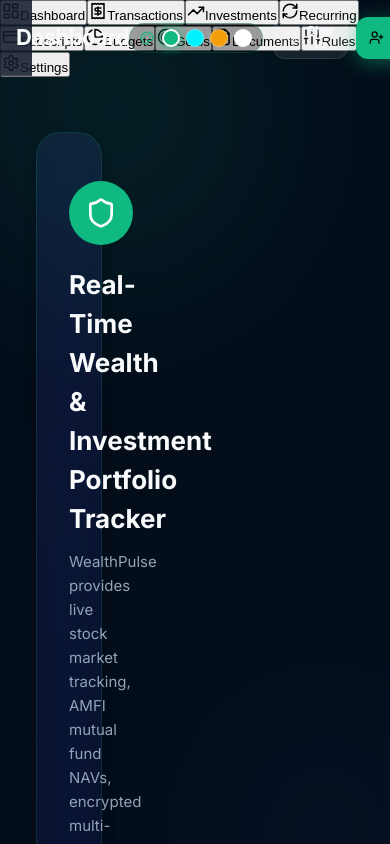
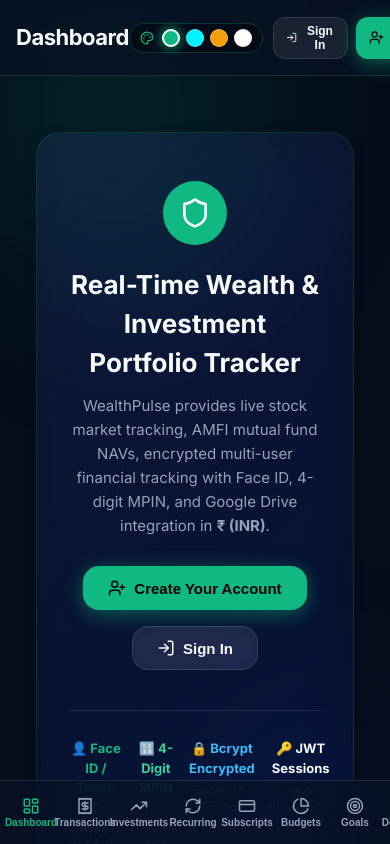
Before and after one commit to Tvmsasank/WealthPulse-Financial-Service, a React (Vite) app: page / in a window 390 px wide. Shown: the top 844 px of the page. Built offline with nearby package versions, Linux system fonts and the light colour scheme; no server answers.

Commit message:
fix_mobile_nav_visibility_and_desktop_full_width_layout

```diff
--- a/data/db.json
+++ b/data/db.json
@@ -338,7 +338,7 @@
       "notes": "",
       "createdAt": "2026-08-06T09:08:46.650Z",
       "updatedAt": "2026-08-06T09:11:11.764Z",
-      "lastPriceSyncAt": "2026-08-07T04:38:50.480Z"
+      "lastPriceSyncAt": "2026-08-07T04:53:24.816Z"
     },
     {
       "id": "inv_1786007547082_bsd4ii",
@@ -355,7 +355,7 @@
       "notes": "",
       "createdAt": "2026-08-06T09:12:27.082Z",
       "updatedAt": "2026-08-06T09:13:21.916Z",
-      "lastPriceSyncAt": "2026-08-07T04:38:50.480Z"
+      "lastPriceSyncAt": "2026-08-07T04:53:24.874Z"
     },
     {
       "id": "inv_1786009340816_80lfez",
@@ -365,14 +365,14 @@
       "type": "stock",
       "quantity": 14,
       "buyPrice": 107.19,
-      "currentPrice": 86.21,
-      "currentValuation": 1206.94,
-      "unrealizedPnL": -293.72,
-      "pnlPercentage": -19.57,
+      "currentPrice": 86.11,
+      "currentValuation": 1205.54,
+      "unrealizedPnL": -295.12,
+      "pnlPercentage": -19.67,
       "notes": "",
       "createdAt": "2026-08-06T09:42:20.816Z",
       "updatedAt": "2026-08-06T09:42:20.816Z",
-      "lastPriceSyncAt": "2026-08-07T04:38:50.480Z"
+      "lastPriceSyncAt": "2026-08-07T04:53:25.084Z"
     },
     {
       "id": "inv_1786009517335_67nt18",
@@ -398,14 +398,14 @@
       "type": "stock",
       "quantity": 5,
       "buyPrice": 919,
-      "currentPrice": 2604.8,
-      "currentValuation": 13024,
-      "unrealizedPnL": 8429,
-      "pnlPercentage": 183.44,
+      "currentPrice": 2602.6,
+      "currentValuation": 13013,
+      "unrealizedPnL": 8418,
+      "pnlPercentage": 183.2,
       "notes": "",
       "createdAt": "2026-08-06T09:46:12.245Z",
       "updatedAt": "2026-08-06T09:46:12.245Z",
-      "lastPriceSyncAt": "2026-08-07T04:38:50.653Z"
+      "lastPriceSyncAt": "2026-08-07T04:53:25.406Z"
     },
     {
       "id": "inv_1786009695487_vjrjl6",
@@ -415,14 +415,14 @@
       "type": "stock",
       "quantity": 1,
       "buyPrice": 1208.7,
-      "currentPrice": 1176.6,
-      "currentValuation": 1176.6,
-      "unrealizedPnL": -32.1,
-      "pnlPercentage": -2.66,
+      "currentPrice": 1172.2,
+      "currentValuation": 1172.2,
+      "unrealizedPnL": -36.5,
+      "pnlPercentage": -3.02,
       "notes": "",
       "createdAt": "2026-08-06T09:48:15.487Z",
       "updatedAt": "2026-08-06T09:48:15.487Z",
-      "lastPriceSyncAt": "2026-08-07T04:38:50.653Z"
+      "lastPriceSyncAt": "2026-08-07T04:53:25.547Z"
     },
     {
       "id": "inv_1786009740060_g54xv8",
@@ -432,14 +432,14 @@
       "type": "stock",
       "quantity": 58,
       "buyPrice": 27.5,
-      "currentPrice": 89.3,
-      "currentValuation": 5179.4,
-      "unrealizedPnL": 3584.4,
-      "pnlPercentage": 224.73,
+      "currentPrice": 89.18,
+      "currentValuation": 5172.44,
+      "unrealizedPnL": 3577.44,
+      "pnlPercentage": 224.29,
       "notes": "",
       "createdAt": "2026-08-06T09:49:00.061Z",
       "updatedAt": "2026-08-06T09:49:00.061Z",
-      "lastPriceSyncAt": "2026-08-07T04:38:50.653Z"
+      "lastPriceSyncAt": "2026-08-07T04:53:25.666Z"
     },
     {
       "id": "inv_1786009761172_85yn0v",
@@ -449,14 +449,14 @@
       "type": "stock",
       "quantity": 5,
       "buyPrice": 310.45,
-      "currentPrice": 261,
-      "currentValuation": 1305,
-      "unrealizedPnL": -247.25,
-      "pnlPercentage": -15.93,
+      "currentPrice": 259.45,
+      "currentValuation": 1297.25,
+      "unrealizedPnL": -255,
+      "pnlPercentage": -16.43,
       "notes": "",
       "createdAt": "2026-08-06T09:49:21.172Z",
       "updatedAt": "2026-08-06T09:49:21.172Z",
-      "lastPriceSyncAt": "2026-08-07T04:38:50.653Z"
+      "lastPriceSyncAt": "2026-08-07T04:53:25.787Z"
     },
     {
       "id": "inv_1786009786157_eu1unx",
@@ -466,14 +466,14 @@
       "type": "stock",
       "quantity": 34,
       "buyPrice": 516.3,
-      "currentPrice": 1843.4,
-      "currentValuation": 62675.6,
-      "unrealizedPnL": 45121.4,
-      "pnlPercentage": 257.04,
+      "currentPrice": 1846,
+      "currentValuation": 62764,
+      "unrealizedPnL": 45209.8,
+      "pnlPercentage": 257.54,
       "notes": "",
       "createdAt": "2026-08-06T09:49:46.157Z",
       "updatedAt": "2026-08-06T09:49:46.157Z",
-      "lastPriceSyncAt": "2026-08-07T04:38:50.653Z"
+      "lastPriceSyncAt": "2026-08-07T04:53:25.910Z"
     },
     {
       "id": "inv_1786009807825_pil7i9",
@@ -483,14 +483,14 @@
       "type": "stock",
       "quantity": 36,
       "buyPrice": 42.5,
-      "currentPrice": 41.34,
-      "currentValuation": 1488.24,
-      "unrealizedPnL": -41.76,
-      "pnlPercentage": -2.73,
+      "currentPrice": 41.17,
+      "currentValuation": 1482.12,
+      "unrealizedPnL": -47.88,
+      "pnlPercentage": -3.13,
       "notes": "",
       "createdAt": "2026-08-06T09:50:07.825Z",
       "updatedAt": "2026-08-06T09:50:07.825Z",
-      "lastPriceSyncAt": "2026-08-07T04:38:50.653Z"
+      "lastPriceSyncAt": "2026-08-07T04:53:26.016Z"
     },
     {
       "id": "inv_1786009827253_deqeiz",
@@ -500,14 +500,14 @@
       "type": "stock",
       "quantity": 16,
       "buyPrice": 251.44,
-      "currentPrice": 455.15,
-      "currentValuation": 7282.4,
-      "unrealizedPnL": 3259.36,
-      "pnlPercentage": 81.02,
+      "currentPrice": 454.6,
+      "currentValuation": 7273.6,
+      "unrealizedPnL": 3250.56,
+      "pnlPercentage": 80.8,
       "notes": "",
       "createdAt": "2026-08-06T09:50:27.253Z",
       "updatedAt": "2026-08-06T09:50:27.253Z",
-      "lastPriceSyncAt": "2026-08-07T04:38:50.653Z"
+      "lastPriceSyncAt": "2026-08-07T04:53:26.132Z"
     },
     {
       "id": "inv_1786009841805_rt6mp3",
@@ -517,14 +517,14 @@
       "type": "stock",
       "quantity": 10,
       "buyPrice": 276.96,
-      "currentPrice": 348.25,
-      "currentValuation": 3482.5,
-      "unrealizedPnL": 712.9,
-      "pnlPercentage": 25.74,
+      "currentPrice": 346.75,
+      "currentValuation": 3467.5,
+      "unrealizedPnL": 697.9,
+      "pnlPercentage": 25.2,
       "notes": "",
       "createdAt": "2026-08-06T09:50:41.805Z",
       "updatedAt": "2026-08-06T09:50:41.805Z",
-      "lastPriceSyncAt": "2026-08-07T04:38:50.653Z"
+      "lastPriceSyncAt": "2026-08-07T04:53:26.170Z"
     },
     {
       "id": "inv_1786009851200_0fwodf",
@@ -534,14 +534,14 @@
       "type": "stock",
       "quantity": 16,
       "buyPrice": 235,
-      "currentPrice": 187.65,
-      "currentValuation": 3002.4,
-      "unrealizedPnL": -757.6,
-      "pnlPercentage": -20.15,
+      "currentPrice": 186.83,
+      "currentValuation": 2989.28,
+      "unrealizedPnL": -770.72,
+      "pnlPercentage": -20.5,
       "notes": "",
       "createdAt": "2026-08-06T09:50:51.200Z",
       "updatedAt": "2026-08-06T09:50:51.200Z",
-      "lastPriceSyncAt": "2026-08-07T04:38:50.653Z"
+      "lastPriceSyncAt": "2026-08-07T04:53:26.217Z"
     }
   ]
 }
--- a/src/index.css
+++ b/src/index.css
@@ -267,6 +267,7 @@
 .main-content {
   flex: 1;
   margin-left: var(--sidebar-width);
+  width: calc(100% - var(--sidebar-width));
   display: flex;
   flex-direction: column;
   min-width: 0;
@@ -616,3 +617,55 @@
   .btn-text-desktop { display: none; }
   .header-action-btn { padding: 6px 10px; }
 }
+
+/* Mobile Navigation Bar (Hidden on Desktop) */
+.mobile-nav {
+  display: none;
+}
+
+@media (max-width: 768px) {
+  .mobile-nav {
+    display: flex;
+    position: fixed;
+    bottom: 0;
+    left: 0;
+    right: 0;
+    height: 64px;
+    background: var(--bg-sidebar);
+    backdrop-filter: blur(28px) saturate(180%);
+    -webkit-backdrop-filter: blur(28px) saturate(180%);
+    border-top: 1px solid var(--border-color);
+    z-index: 90;
+  }
+
+  .mobile-nav-inner {
+    display: flex;
+    width: 100%;
+    height: 100%;
+    align-items: center;
+    justify-content: space-around;
+    padding: 0 4px;
+    overflow-x: auto;
+  }
+
+  .mobile-nav-item {
+    display: flex;
+    flex-direction: column;
+    align-items: center;
+    justify-content: center;
+    gap: 2px;
+    background: none;
+    border: none;
+    color: var(--text-muted);
+    font-size: 10px;
+    font-weight: 600;
+    cursor: pointer;
+    flex: 1;
+    min-width: 54px;
+    height: 100%;
+  }
+
+  .mobile-nav-item.active {
+    color: var(--primary);
+  }
+}
```
